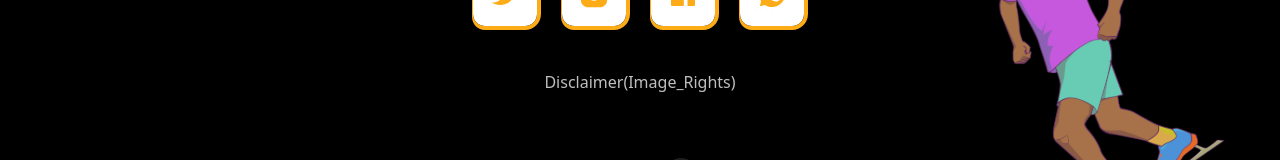
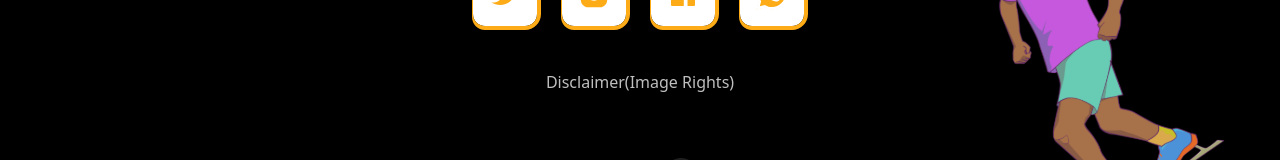
Before and after one commit to oladee/icevibes, a Next.js app: page / in a window 1280 px wide. Shown: the part 6542-6702 px from the top of the page. Built offline with nearby package versions, Linux system fonts and the light colour scheme; a web font is replaced by a local one.

Commit message:
Update Footer.tsx

```diff
--- a/app/components/Footer.tsx
+++ b/app/components/Footer.tsx
@@ -104,7 +104,7 @@ const Footer = ()=>{
         </div>
         <div className="flex justify-center w-full mt-10">
             <Link href='/image_rights_usage.pdf' download='/image_rights_usage.pdf' className="text-white z-50 opacity-75">
-              Disclaimer(Image_Rights)
+              Disclaimer(Image Rights)
             </Link>
         </div>
         <div className="mt-11 lg:mt-16 flex justify-center relative">
```
